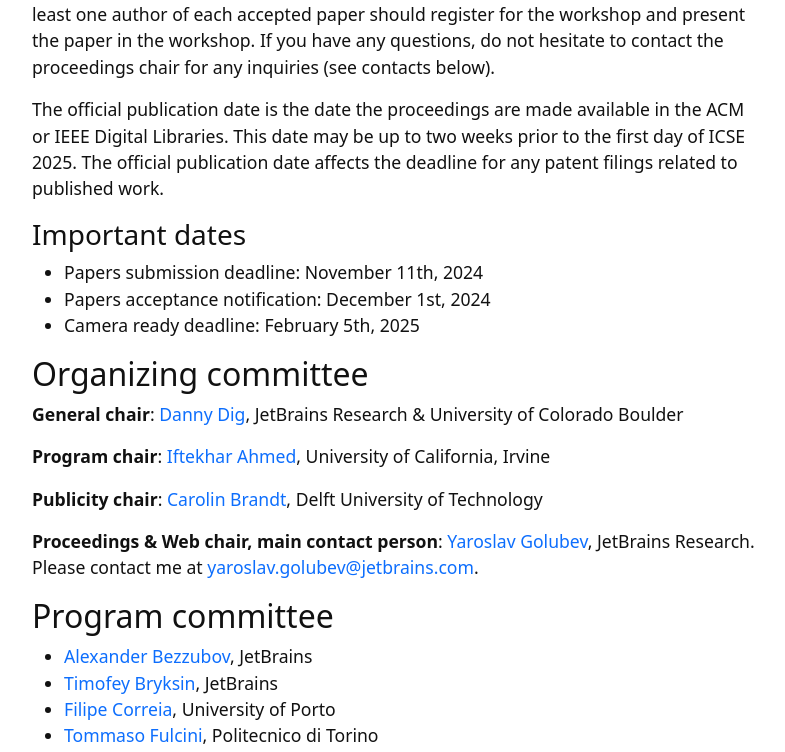
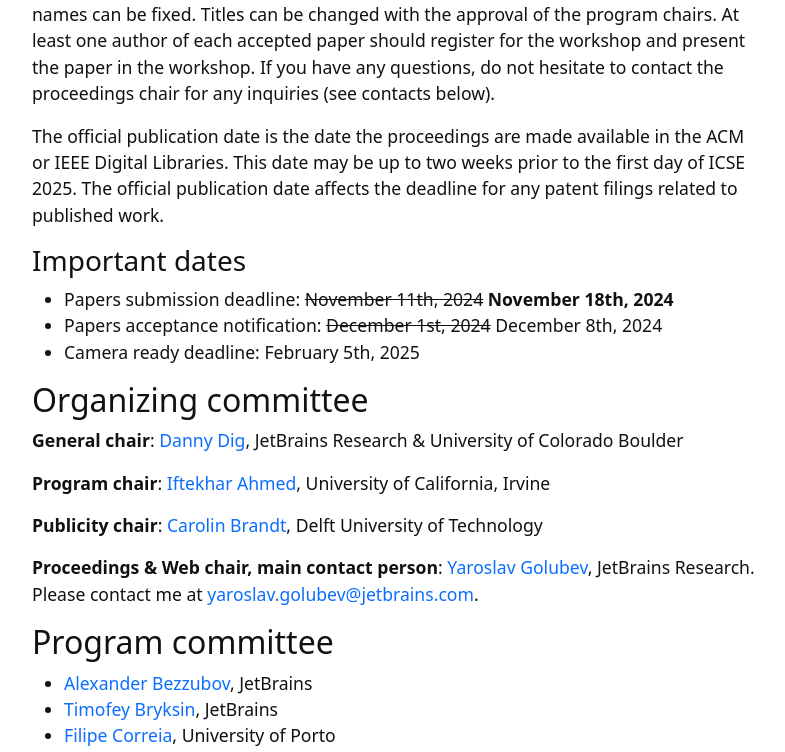
Before and after one commit to ide-workshop/ide-workshop.github.io, a Jekyll site: the page built from index.md, in a window 1280 px wide and 900 px high, scrolled down 3448 px, cut to the strip 0-752 px from the top of the window. Shown: the whole strip, without its empty margins (245-1030 px from the left). Built offline with Jekyll 4.4.1, drawn with Linux system fonts in a browser that asks for light colours; some of the changed text lies outside the part shown.

Commit message:
Edited dates

```diff
--- a/index.md
+++ b/index.md
@@ -9,6 +9,7 @@
 
 ## News
 
+* **November 11th**: the deadline for submissions is extended to **November 18th**
 * **August 15th**: the [EasyChair](https://easychair.org/my/conference?conf=ide2025) is up
 * **August 15th**: workshop accepted to ICSE'25!
 * **June 15th**: workshop proposal sent to ICSE'25
@@ -116,8 +117,8 @@
 
 ### Important dates
 
-* Papers submission deadline: November 11th, 2024
-* Papers acceptance notification: December 1st, 2024
+* Papers submission deadline: ~~November 11th, 2024~~ **November 18th, 2024**
+* Papers acceptance notification: ~~December 1st, 2024~~ December 8th, 2024
 * Camera ready deadline: February 5th, 2025
 
 ## Organizing committee
```
